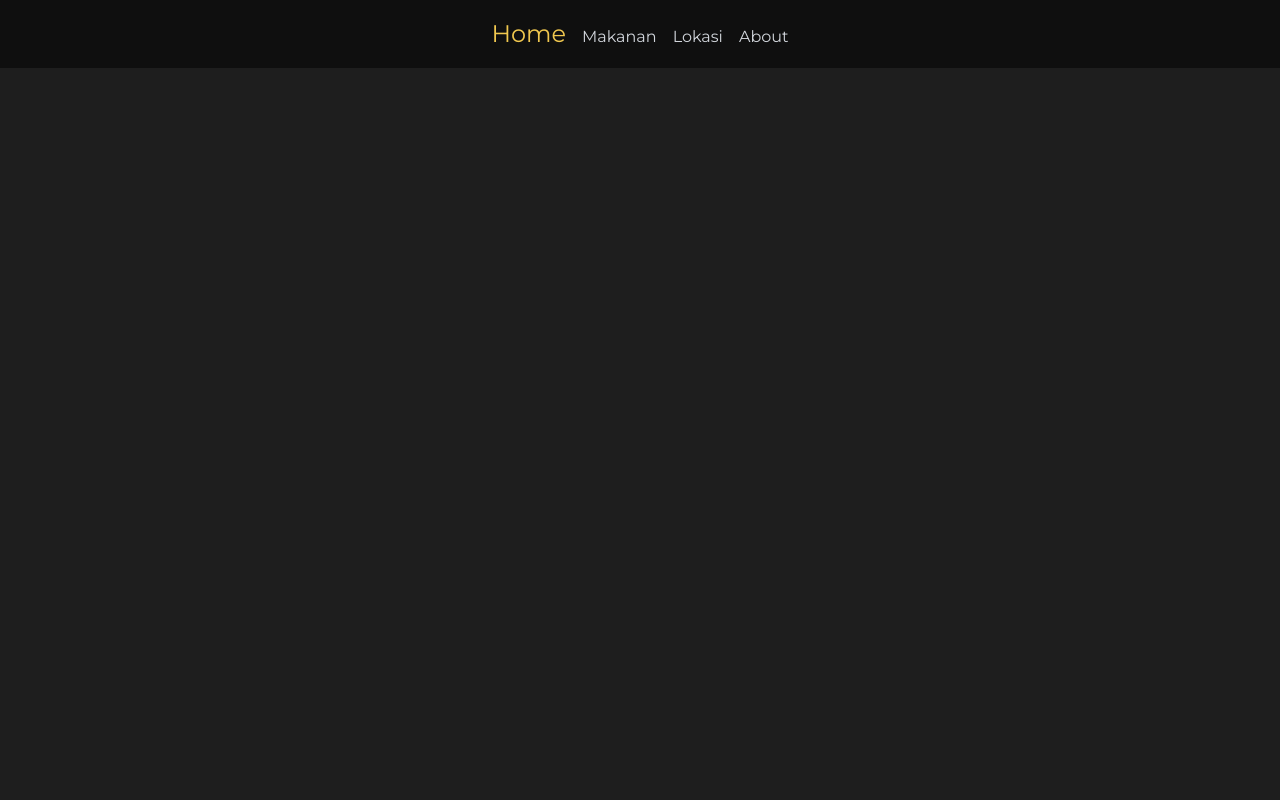
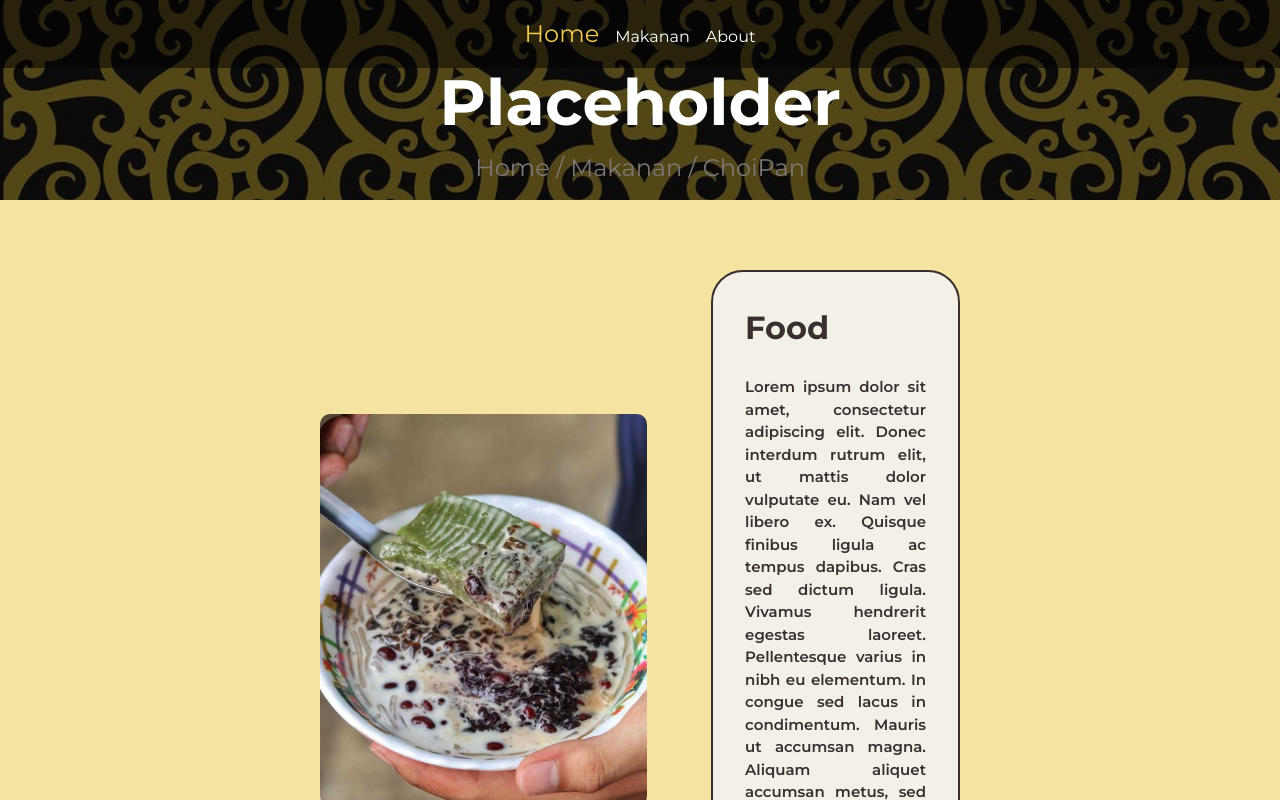
Before and after one commit to rlatksk/Explor-Eats, a React (Vite) app in the folder client/: page /details in a window 1280 px wide. Shown: the top 800 px of the page. Built offline with nearby package versions, Linux system fonts and the light colour scheme.

Commit message:
Added food details, adjusting route and colors

```diff
--- a/client/src/App.jsx
+++ b/client/src/App.jsx
@@ -1,5 +1,6 @@
 import React from 'react'
 import { BrowserRouter as Router, Routes, Route } from 'react-router-dom';
+import { Outlet } from "react-router-dom";
 import Home from './pages/home/Home';
 import Hero from './pages/home/Hero';
 import Navbar from './layout/Navbar';
@@ -7,12 +8,15 @@ import Navbar from './layout/Navbar';
 
 function App() {
   return (
-    <Router>
+    <div>
       <Navbar />
-      <Routes>
+      <Outlet />
+      {/* <Routes>
         <Route path="/" element={<Home />} />
-      </Routes>
-    </Router>
+        <Route path="/foods/details" element={<Hero />} />
+      </Routes> */}
+    </div>
+
   )
 }
 
--- a/client/src/components/ui/button.jsx
+++ b/client/src/components/ui/button.jsx
@@ -11,13 +11,13 @@ const buttonVariants = cva(
         default:
           "bg-primaryColor text-secondaryColor shadow hover:bg-secondaryColor hover:text-primaryColor",
         default2:
-          "bg-primaryColor text-secondaryColor shadow hover:bg-primaryColor/50",
+          "bg-primaryColor text-secondaryColor shadow-sm hover:bg-primaryColor/80",
         destructive:
           "bg-destructive text-destructive-foreground shadow-sm hover:bg-destructive/90",
         outline:
           "border border-input bg-background shadow-sm hover:bg-accent hover:text-accent-foreground",
         secondary:
-          "bg-secondary text-secondary-foreground shadow-sm hover:bg-secondary/80",
+          "bg-secondaryColor text-primaryColor shadow-sm hover:bg-secondaryColor/80",
         ghost: "hover:bg-accent hover:text-accent-foreground",
         link: "text-primary underline-offset-4 hover:underline",
       },
@@ -48,5 +48,5 @@ const Button = React.forwardRef(({ className, variant, size, asChild = false, ..
 
 Button.displayName = "Button";
 
-export { Button };
+export { Button, buttonVariants };
 export default Button;
--- a/client/src/layout/Navbar.jsx
+++ b/client/src/layout/Navbar.jsx
@@ -9,7 +9,6 @@ function Navbar() {
         <div className="space-x-4">
           <Link to="/" className="text-[#F1C84F] hover:text-[#A1883B] text-[24px]">Home</Link>
           <Link to="/" className="text-gray-300 hover:text-[#A1883B] text-[16px] transition-all duration-500 ease-in-out hover:text-[24px]">Makanan</Link>
-          <Link to="/" className="text-gray-300 hover:text-[#A1883B] text-[16px] transition-all duration-500 ease-in-out hover:text-[24px]">Lokasi</Link>
           <Link to="/" className="text-gray-300 hover:text-[#A1883B] text-[16px] transition-all duration-500 ease-in-out hover:text-[24px]">About</Link>
         </div>
       </div>
--- /dev/null
+++ b/client/src/layout/PageDesc.jsx
@@ -0,0 +1,17 @@
+import React from 'react'
+
+import bgDayak from '@/assets/images/bg-dayak.jpg'
+
+function PageDesc() {
+  return (
+    <div className='relative h-[25vh] bg-cover bg-center ' style={{ backgroundImage: `url(${bgDayak})` }}>
+      <div className='absolute inset-0 bg-black opacity-65'></div> {/* Overlay with opacity */}
+      <div className='relative flex flex-col items-center justify-center h-full w-full pt-10'>
+        <h1 className='text-[4rem] font-bold'>Placeholder</h1> {/* Title */}
+        <h2 className='text-[1.5rem] text-gray'>Home / Makanan / ChoiPan</h2> {/* route */}
+      </div>
+    </div>
+  )
+}
+
+export default PageDesc
--- a/client/src/main.jsx
+++ b/client/src/main.jsx
@@ -1,10 +1,39 @@
 import { StrictMode } from 'react'
-import { createRoot } from 'react-dom/client'
+import * as ReactDOM from "react-dom/client";
+import {
+  createBrowserRouter,
+  RouterProvider,
+} from "react-router-dom";
 import './index.css'
 import App from './App'
+import Home from './pages/home/Home'
+import FoodDetails from './pages/details/FoodDetails';
 
-createRoot(document.getElementById('root')).render(
+const router = createBrowserRouter([
+  {
+    path: "/",
+    element: <App />,
+    children: [
+      {
+        path: "/",
+        element: <Home />,
+      },
+    ],
+  },
+  {
+    path: "/",
+    element: <App />,
+    children: [
+      {
+        path: "/details/", // Add id here later
+        element: <FoodDetails />,
+      },
+    ],
+  },
+]);
+
+ReactDOM.createRoot(document.getElementById("root")).render(
   <StrictMode>
-    <App/>
-  </StrictMode>,
-)
+    <RouterProvider router={router} />
+  </StrictMode>
+);
--- /dev/null
+++ b/client/src/pages/details/FoodDetails.jsx
@@ -0,0 +1,46 @@
+import React from 'react'
+import PageDesc from '@/layout/PageDesc'
+import { Link } from 'react-router-dom';
+import { Button, buttonVariants } from "@/components/ui/button"
+
+import CheHunTiau from '@/assets/images/CheHunTiau.jpg';
+
+function FoodDetails() {
+    return (
+        <div>
+            <PageDesc />
+            <div className='flex flex-col h-fit items-center bg-tertiaryColor gap-[3.125rem] pt-[4.375rem] pb-[3.125rem] px-[20rem]'>
+                <div className='grid grid-cols-9 gap-16 items-center'>
+                    <img src={CheHunTiau} className='h-[24.5rem] col-span-5 w-full object-cover rounded-[0.625rem]'/>
+                    <div className='flex flex-col col-span-4 gap-6 justify-center border-secondaryColor border-2 rounded-[2rem] p-8 bg-primaryColor'>
+                        <h1 className='text-secondaryColor font-bold text-[2rem]'>Food</h1>
+                        <p className='text-secondaryColor font-semibold text-[0.938rem] text-justify'>
+                        Lorem ipsum dolor sit amet, consectetur adipiscing elit. Donec interdum rutrum elit, ut mattis dolor vulputate eu. Nam vel libero ex. Quisque finibus ligula ac tempus dapibus. Cras sed dictum ligula. Vivamus hendrerit egestas laoreet. Pellentesque varius in nibh eu elementum. In congue sed lacus in condimentum. Mauris ut accumsan magna. Aliquam aliquet accumsan metus, sed congue ipsum hendrerit eu. Fusce condimentum laoreet lacus eu dapibus. Proin a tempus justo.
+                        </p>
+                    </div>
+                </div>
+                <div className='grid grid-cols-9 gap-16 items-center'>
+                    <div className='flex flex-col col-span-4 gap-6 justify-center border-secondaryColor border-2 rounded-[2rem] p-8 bg-primaryColor'>
+                        <h1 className='text-secondaryColor font-bold text-[2rem]'>Lokasi (Resto)</h1>
+                        <p className='text-secondaryColor font-semibold text-[0.938rem] text-justify'>
+                        Lorem ipsum dolor sit amet, consectetur adipiscing elit. Donec interdum rutrum elit, ut mattis dolor vulputate eu. Nam vel libero ex. Quisque finibus ligula ac tempus dapibus. Cras sed dictum ligula. Vivamus hendrerit egestas laoreet. Pellentesque varius in nibh eu elementum. In congue sed lacus in condimentum. Mauris ut accumsan magna. Aliquam aliquet accumsan metus, sed congue ipsum hendrerit eu. Fusce condimentum laoreet lacus eu dapibus. Proin a tempus justo.
+                        </p>
+                        <Link className={buttonVariants({ variant: "secondary" })}>
+                            Maps
+                        </Link>
+                    </div>
+                    <img src={CheHunTiau} className='h-[24.5rem] col-span-5 w-full object-cover rounded-[0.625rem]'/>
+                </div>
+                <iframe src="https://www.google.com/maps/embed?pb=!1m14!1m8!1m3!1d15957.25794003408!2d108.9902423!3d0.9105629!3m2!1i1024!2i768!4f13.1!3m3!1m2!1s0x31e3720ccabf808d%3A0x78b48c1f3b9de95a!2sChoi%20Pan%20Tho%20Ce!5e0!3m2!1sen!2sid!4v1731047105380!5m2!1sen!2sid"
+                width="100%"
+                height="450"
+                style={{ border: "0"}}
+                allowfullscreen=""
+                loading="lazy"
+                referrerpolicy="no-referrer-when-downgrade"/>
+            </div>
+        </div>
+    )
+}
+
+export default FoodDetails
--- a/client/src/pages/home/FoodHome.jsx
+++ b/client/src/pages/home/FoodHome.jsx
@@ -14,7 +14,7 @@ function FoodHome() {
   const OPTIONS = { loop: true }
 
   return (
-    <div className='flex flex-col h-fit items-center bg-[#F3F1E7] gap-[3.125rem] pt-[4.375rem] pb-[3.125rem] px-[10rem]'>
+    <div className='flex flex-col h-fit items-center bg-primaryColor gap-[3.125rem] pt-[4.375rem] pb-[3.125rem] px-[10rem]'>
       <div className='flex flex-col gap-[1.125rem] items-center'>
         <hr className='border-t-8 border-secondaryColor w-full rounded-full' />
         <h1 className='text-secondaryColor font-bold text-[4rem]'>THE FOODS</h1>
--- a/client/tailwind.config.js
+++ b/client/tailwind.config.js
@@ -55,6 +55,8 @@ export default {
   			},
 			primaryColor: "#F3F1E7",
 			secondaryColor: "#382F2F",
+			tertiaryColor: "#F5E3A2",
+			gray: "#7B7875"
   		}
   	}
   },
```
